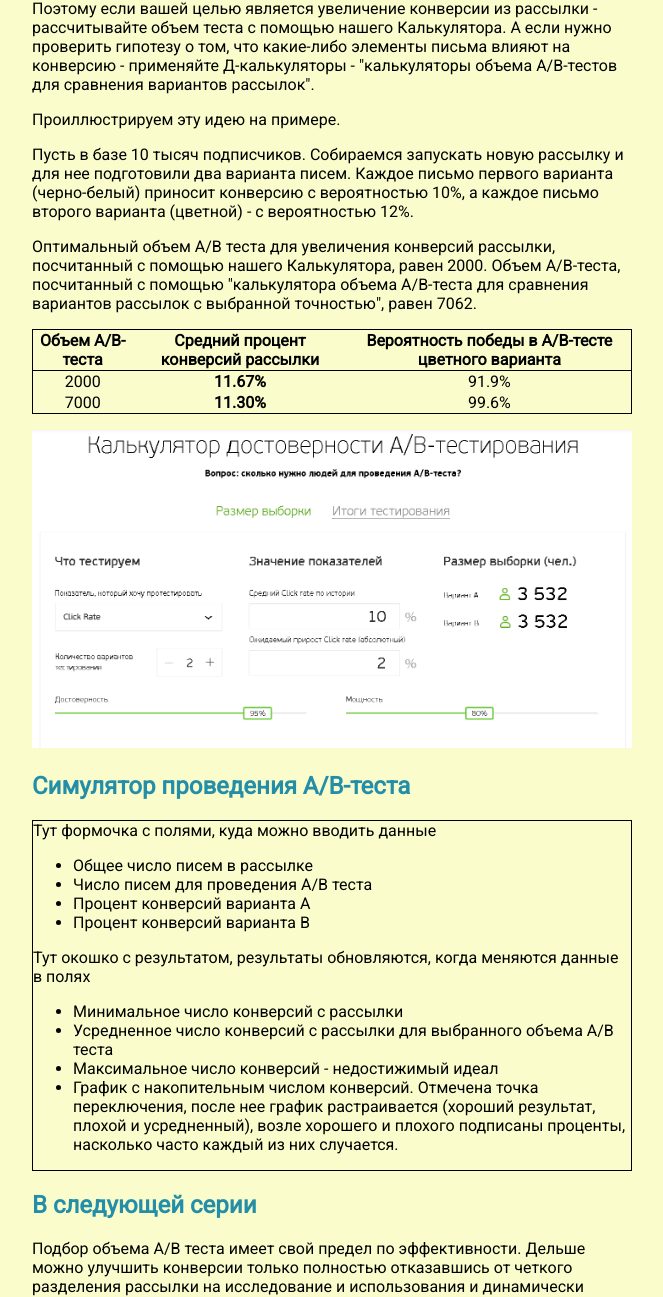
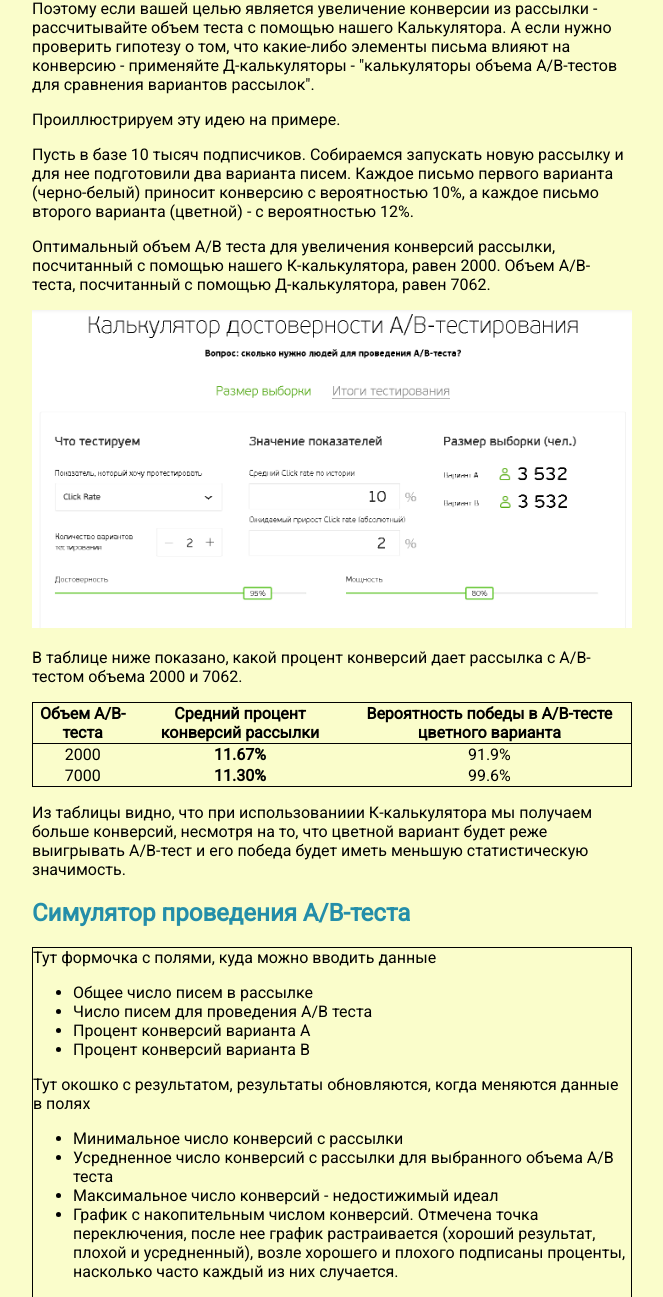
Before and after one commit to victordremov/multi-armed-bandits-for-ab-testing-email-mailings, a Django app: page /classic-ab-tests/ in a window 1280 px wide. Shown: the part 3237-4534 px from the top of the page, without its empty margins (308-971 px from the left). Run offline with Django 3.2, Linux system fonts and the light colour scheme.

Commit message:
делаю вывод для части про классические аб тесты

```diff
--- a/bandits_site/bandits_site/templates/bandits_site/classic-ab-tests.html
+++ b/bandits_site/bandits_site/templates/bandits_site/classic-ab-tests.html
@@ -186,7 +186,8 @@
         <p>
             В интернете есть множество калькуляторов, вычисляющих объем A/B-теста по другому принципу. Такие
             калькуляторы помогают узнать,
-            сколько нужно людей, чтобы результаты A/B-теста были достоверными.Такие калькуляторы назовем Д-калькуляторами.
+            сколько нужно людей, чтобы результаты A/B-теста были достоверными.Такие калькуляторы назовем
+            Д-калькуляторами.
             Объем теста, который они выдают - это наименьший объем A/B-теста, необходимый, чтобы достоверно сравнить
             варианты рассылок с заданной точностью. (вставить ссылки!).
             Такие калькуляторы никак не учитывают, что результаты АБ теста будут применяться на
@@ -209,10 +210,18 @@
             варианта (цветной) - с вероятностью 12%.
         </p>
         <p>
-            Оптимальный объем A/B теста для увеличения конверсий рассылки, посчитанный с помощью нашего Калькулятора,
+            Оптимальный объем A/B теста для увеличения конверсий рассылки, посчитанный с помощью нашего К-калькулятора,
             равен 2000.
-            Объем A/B-теста, посчитанный с помощью "калькулятора объема A/B-теста для сравнения вариантов рассылок с
-            выбранной точностью", равен 7062.
+            Объем A/B-теста, посчитанный с помощью Д-калькулятора, равен 7062.
+        </p>
+        <p>
+            <img src="{% static 'bandits_site/images/ab-test-sample-size-calculator-mindbox-screenshot.png' %}"
+                 alt="Изображение калькулятора размера выборки для проведения A/B теста."
+                 class='scale-down'
+            >
+        </p>
+        <p>
+            В таблице ниже показано, какой процент конверсий дает рассылка с A/B-тестом объема 2000 и 7062.
         </p>
         <table>
             <thead>
@@ -236,10 +245,7 @@
             </tbody>
         </table>
         <p>
-            <img src="{% static 'bandits_site/images/ab-test-sample-size-calculator-mindbox-screenshot.png' %}"
-                 alt="Изображение калькулятора размера выборки для проведения A/B теста."
-                 class='scale-down'
-            >
+            Из таблицы видно, что при использованиии К-калькулятора мы получаем больше конверсий, несмотря на то, что цветной вариант будет реже выигрывать A/B-тест и его победа будет иметь меньшую статистическую значимость.
         </p>
     </section>
 
```
